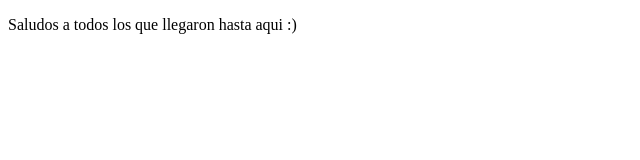
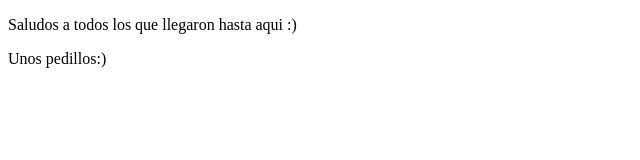
Before and after one commit to AlanPIM/AlanPIM.github.io, a plain HTML site: page index.html in a window 1280 px wide. Shown: the full height of the page, 0-640 px from the left. Drawn offline with Linux system fonts and the light colour scheme.

Commit message:
Segunda modificación padrino

```diff
--- a/index.html
+++ b/index.html
@@ -8,5 +8,6 @@
 </head>
 <body>
     <p>Saludos a todos los que llegaron hasta aqui :) </p>
+    <p>Unos pedillos:) </p>
 </body>
 </html>
```
